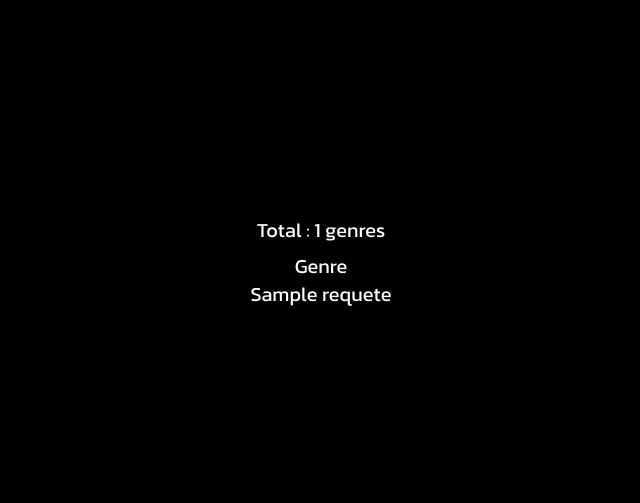
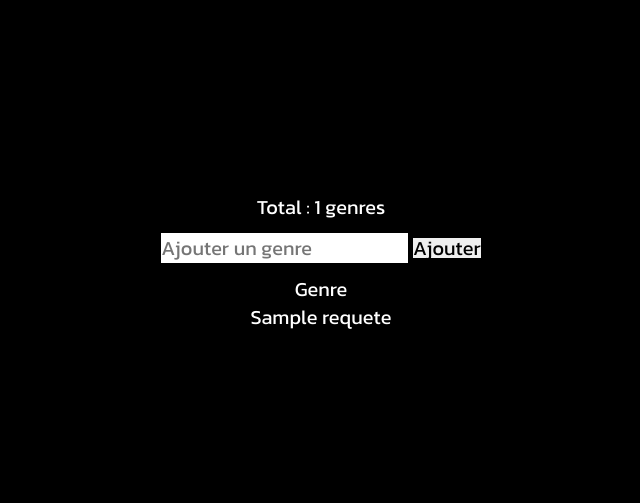
Before and after one commit to anthony0467/cinema, a PHP site: template view/listGenres.php in a window 1280 px wide. Shown: the part 190-693 px from the top of the page, without its empty margins (319-959 px from the left). Run offline with PHP 8.4, Linux system fonts and the light colour scheme; the template is opened without the code that fills it: most values are stand-ins (such as "Sample title", 1, 10 or a date in 2020); some libraries are stand-ins or nearby versions.

Commit message:
ajout form genre

```diff
--- a/view/listGenres.php
+++ b/view/listGenres.php
@@ -3,6 +3,11 @@ $type = " genres";
  ?>
 
 <p class="uk-label uk-label-warning txt-center">Total : <?= $requete->rowCount() .$type ?></p>
+
+<form action="index.php?action=addGenre" method="POST">
+    <input type="text" name="nomGenre" id="nomGenre" placeholder="Ajouter un genre">
+    <input type="submit" name="submit" class="btn" value="Ajouter">
+</form>
 
 <table class="uk-table uk-table-striped">
     <thead>
```
